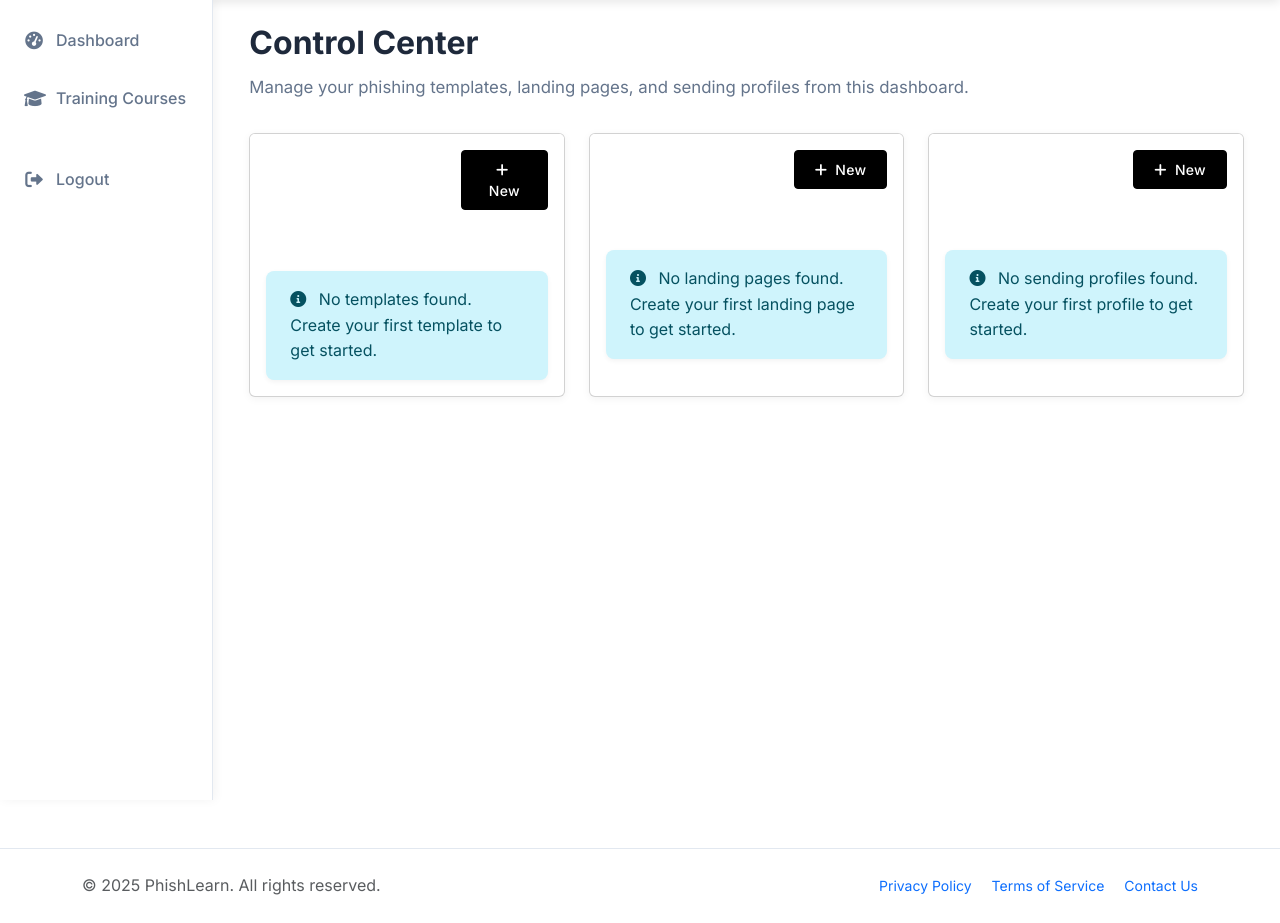
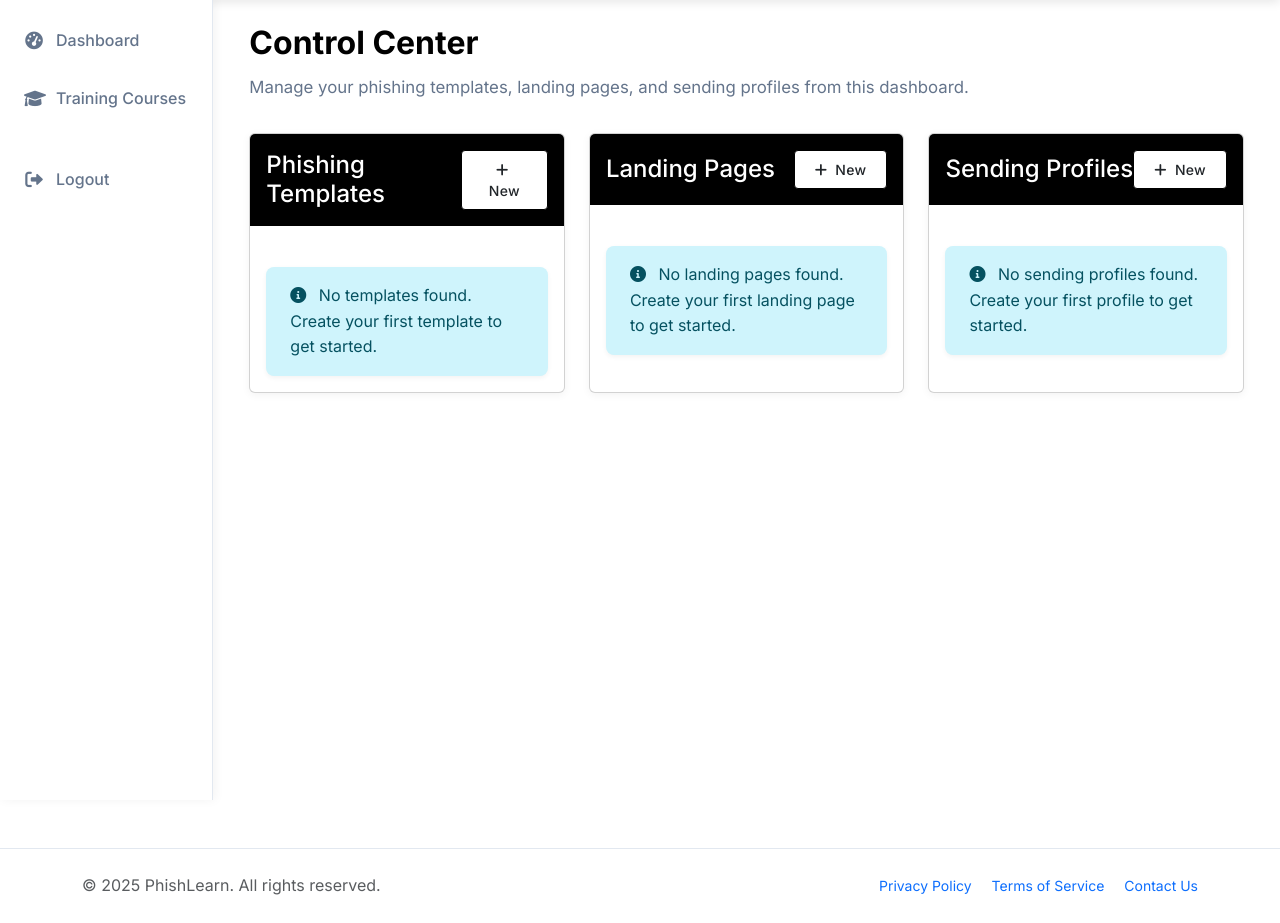
Before and after one commit to Billa-Man/swe-project, a Django app: page /gophish/control_center/ in a window 1280 px wide. Shown: the part 74-997 px from the top of the page. Run offline with Django 4.2, Linux system fonts and the light colour scheme; a user stored in the database is signed in; data comes from the database, SQL or seed files in the repository.

Commit message:
modify ui color

```diff
--- a/phishlearn/templates/admin/base_site.html
+++ b/phishlearn/templates/admin/base_site.html
@@ -4,8 +4,8 @@
     <style>
 
         html[data-theme="light"], :root {
-            --primary: #5047e5;
-            --secondary: #5047e5;
+            --primary: #000;
+            --secondary: #000;
             --accent: #f5dd5d;
             --primary-fg: #fff;
             --body-fg: #333;
@@ -50,7 +50,7 @@
 {% endblock %}
 
 {% block branding %}
-    <div id="branding" style="display: flex; align-items: center; background-color: #5047e5; padding: 10px;">
+    <div id="branding" style="display: flex; align-items: center; background-color: #000; padding: 10px;">
         <a href="{% url 'admin:index' %}" style="display: flex; align-items: center;">
             <i class="fas fa-shield-alt" style="font-size: 45px; width: 45px; height: 45px; margin-right: 9px;"> </i>
             <span style="font-size: 36px; color: white;">PhishLearn</span>
--- a/phishlearn/templates/base.html
+++ b/phishlearn/templates/base.html
@@ -30,6 +30,7 @@
       --transition-speed: 0.3s;
       --card-bg: #fff;
       --card-border: #e2e8f0;
+      --active: #aaacb1;
     }
 
     [data-bs-theme="dark"] {
@@ -43,6 +44,7 @@
       --card-bg: #181a20;
       --card-border: #23272f;
       --secondary-color:  #334155;
+      --active: #aaacb1;
     }
 
     body {
@@ -167,7 +169,16 @@
     .page-title {
       font-size: 2rem;
       font-weight: 700;
-      color: var(--text-primary);
+      color: var(--light-color);
+      background-color: var(--dark-color);
+      margin-bottom: 0.75rem;
+    }
+
+    .page-title-reverse {
+      font-size: 2rem;
+      font-weight: 700;
+      color: var(--dark-color);
+      background-color: var(--light-color);
       margin-bottom: 0.75rem;
     }
 
@@ -305,7 +316,7 @@
 
     .nav-link:hover, .nav-link.active {
       color: var(--primary-color) !important;
-      background-color: var(--primary-light);
+      background-color: var(--active);
       transform: translateX(3px);
     }
 
@@ -381,9 +392,26 @@
     }
 
     .btn-primary:hover {
-      background-color: #3a36b3;
-      border-color: #3a36b3;
+      background-color: var(--light-color);
+      border-color: var(--primary-color);
+      color: var(--dark-color);
     }
+
+
+    .btn-control-center {
+      background-color: var(--light-color);
+      border-color: var(--dark-color);
+      padding: 0.5rem 1.25rem;
+      font-weight: 500;
+      letter-spacing: 0.3px;
+    }
+
+    .btn-control-center:hover {
+      background-color: var(--dark-color);
+      border-color: var(--light-color);
+    }
+
+
 
     /* Custom form controls */
     .form-control, .form-select {
@@ -414,12 +442,25 @@
       border: var(--light-color);
     }
 
+    .theme-header-reverse {
+      background-color: var(--light-color);
+      color: var(--dark-color); /* customized header */
+    }
+
     .card-header {
       background-color: var(--dark-color);
       color: var(--light-color); /* customized header */
       border-color: var(--light-color);
-      border-width: 5px;
+      border-width: 1px;
     }
+
+    .card-header-reverse {
+      background-color: var(--light-color);
+      color: var(--dark-color); /* customized header */
+      border-color: var(--dark-color);
+      border-width: 1px;
+    }
+
 
     .section-title {
       color: var(--dark-color);
@@ -429,6 +470,19 @@
       color: var(--dark-color);
       background-color: var(--secondary-color);
     }
+
+    .page-link.custom-nav {
+      background-color: var(--dark-color);
+      color: var(--light-color);
+      border-color: var(--light-color);
+    }
+
+    .page-link.custom-nav:hover {
+      background-color: var(--light-color);
+      color: var(--dark-color);
+      border-color: var(--dark-color);
+    }
+
   </style>
 </head>
 <body>
--- a/phishlearn/templates/core/employee_dashboard.html
+++ b/phishlearn/templates/core/employee_dashboard.html
@@ -147,7 +147,7 @@
     }
 
     .test-item:hover {
-        background-color: #f8fafc;
+        background-color: var(--active);
     }
 
     .test-item:last-child {
--- a/phishlearn/templates/core/employee_list.html
+++ b/phishlearn/templates/core/employee_list.html
@@ -62,19 +62,19 @@
     <ul class="pagination">
       {% if page_obj.has_previous %}
         <li class="page-item">
-          <a class="page-link" href="?page={{ page_obj.previous_page_number }}&q={{ search_query }}&group={{ group_filter }}">Previous</a>
+          <a class="page-link custom-nav" href="?page={{ page_obj.previous_page_number }}&q={{ search_query }}&group={{ group_filter }}">Previous</a>
         </li>
       {% endif %}
 
       {% for num in page_obj.paginator.page_range %}
         <li class="page-item {% if num == page_obj.number %}active{% endif %}">
-          <a class="page-link" href="?page={{ num }}&q={{ search_query }}&group={{ group_filter }}">{{ num }}</a>
+          <a class="page-link custom-nav" href="?page={{ num }}&q={{ search_query }}&group={{ group_filter }}">{{ num }}</a>
         </li>
       {% endfor %}
 
       {% if page_obj.has_next %}
         <li class="page-item">
-          <a class="page-link" href="?page={{ page_obj.next_page_number }}&q={{ search_query }}&group={{ group_filter }}">Next</a>
+          <a class="page-link custom-nav" href="?page={{ page_obj.next_page_number }}&q={{ search_query }}&group={{ group_filter }}">Next</a>
         </li>
       {% endif %}
     </ul>
--- a/phishlearn/templates/gophish/create_group.html
+++ b/phishlearn/templates/gophish/create_group.html
@@ -7,7 +7,7 @@
   <div class="row justify-content-center">
     <div class="col-md-8">
       <div class="card shadow">
-        <div class="card-header bg-white py-3">
+        <div class="card-header py-3">
           <h1 class="page-title h3 mb-0">Create Target Group</h1>
         </div>
         <div class="card-body">
--- a/phishlearn/templates/gophish/create_sending_profile.html
+++ b/phishlearn/templates/gophish/create_sending_profile.html
@@ -7,7 +7,7 @@
     <div class="row">
         <div class="col-md-8 offset-md-2">
             <div class="card">
-                <div class="card-header bg-primary text-white">
+                <div class="card-header ">
                     <h4 class="mb-0 page-title">Create Sending Profile</h4>
                 </div>
                 <div class="card-body">
--- a/phishlearn/templates/gophish/create_template.html
+++ b/phishlearn/templates/gophish/create_template.html
@@ -23,7 +23,7 @@
 {% block content %}
 <div class="container">
   <div class="page-header">
-    <h1 class="page-title">Create New Phishing Template</h1>
+    <h1 class="page-title-reverse">Create New Phishing Template</h1>
     <p class="page-description">Create a new email template for your phishing campaigns.</p>
   </div>
 
--- a/phishlearn/templates/gophish/create_user.html
+++ b/phishlearn/templates/gophish/create_user.html
@@ -7,7 +7,7 @@
   <div class="row justify-content-center">
     <div class="col-md-8">
       <div class="card shadow">
-        <div class="card-header bg-white py-3">
+        <div class="card-header py-3">
           <h1 class="page-title h3 mb-0">Create GoPhish User</h1>
         </div>
         <div class="card-body">
--- a/phishlearn/templates/it_owner/control_center.html
+++ b/phishlearn/templates/it_owner/control_center.html
@@ -5,7 +5,7 @@
 {% block content %}
 <div class="container">
   <div class="page-header mb-4">
-    <h1 class="page-title">Control Center </h1>
+    <h1 class="page-title-reverse">Control Center </h1>
     <p class="page-description">Manage your phishing templates, landing pages, and sending profiles from this dashboard.</p>
   </div>
 
@@ -13,9 +13,9 @@
     <!-- Templates Section - First Column -->
     <div class="col-md-4 mb-4">
       <div class="card shadow-sm h-100">
-        <div class="card-header d-flex justify-content-between align-items-center bg-white py-3">
+        <div class="card-header d-flex justify-content-between align-items-center py-3">
           <h2 class="h4 mb-0">Phishing Templates</h2>
-          <a href="{% url 'create_template_form' %}" class="btn btn-primary btn-sm">
+          <a href="{% url 'create_template_form' %}" class="btn btn-control-center btn-sm">
             <i class="fas fa-plus me-1"></i> New
           </a>
         </div>
@@ -56,9 +56,9 @@
     <!-- Landing Pages Section - Second Column -->
     <div class="col-md-4 mb-4">
       <div class="card shadow-sm h-100">
-        <div class="card-header d-flex justify-content-between align-items-center bg-white py-3">
+        <div class="card-header d-flex justify-content-between align-items-center py-3">
           <h2 class="h4 mb-0">Landing Pages</h2>
-          <a href="{% url 'create_page_form' %}" class="btn btn-primary btn-sm">
+          <a href="{% url 'create_page_form' %}" class="btn btn-control-center btn-sm">
             <i class="fas fa-plus me-1"></i> New
           </a>
         </div>
@@ -107,9 +107,9 @@
     <!-- Sending Profiles Section - Third Column -->
     <div class="col-md-4 mb-4">
       <div class="card shadow-sm h-100">
-        <div class="card-header d-flex justify-content-between align-items-center bg-white py-3">
+        <div class="card-header d-flex justify-content-between align-items-center py-3">
           <h2 class="h4 mb-0">Sending Profiles</h2>
-          <a href="{% url 'create_profile_form' %}" class="btn btn-primary btn-sm">
+          <a href="{% url 'create_profile_form' %}" class="btn btn-control-center btn-sm">
             <i class="fas fa-plus me-1"></i> New
           </a>
         </div>
```
Also changed, not shown: phishlearn/templates/admin/login.html (+10 -7 lines), phishlearn/templates/core/course_view.html (+5 -3 lines).
